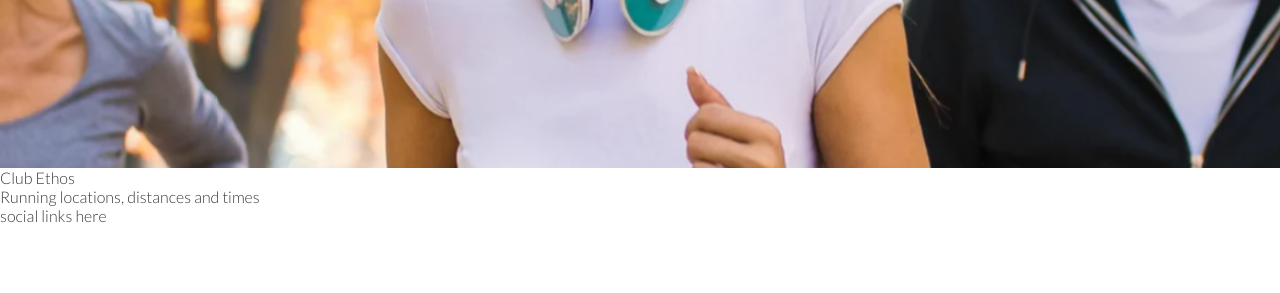
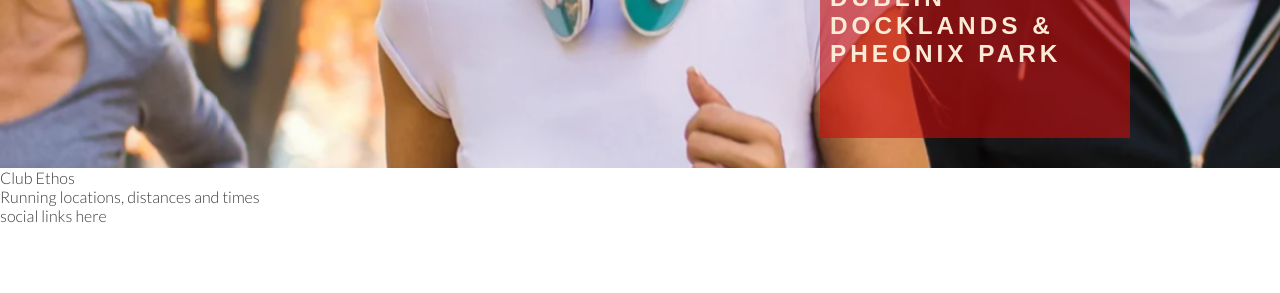
Before and after one commit to Edwinharen/loverunningproject, a plain HTML site: page index.html in a window 1280 px wide. Shown: the part 507-800 px from the top of the page. Drawn offline with nearby package versions, Linux system fonts and the light colour scheme.

Commit message:
add text placeholder on top of image

```diff
--- a/assets/css/style.css
+++ b/assets/css/style.css
@@ -60,6 +60,7 @@ h1, h2 {
     height: 600px;
     width: 100%;
     overflow: hidden;
+    position: relative;
 
 }
 
@@ -81,3 +82,22 @@ h1, h2 {
 transform: scale(1.1);
     }
 }
+
+#cover-text, cover-text h2 {
+    color: antiquewhite;
+}
+
+#cover-text {
+    font-size: 130%;
+    font-family: Oswalt, sans-serif;
+    text-transform: uppercase;
+    letter-spacing: 4px;
+    width: 300px;
+    height: 200px;
+    padding-top: 30px;
+    padding-left: 10px;
+    background-color: rgb(200, 12, 12, .6);
+    bottom: 30px;
+    right: 150px;
+    position: absolute;
+}
--- a/index.html
+++ b/index.html
@@ -32,6 +32,10 @@
     </header>
     <section id="hero-outer">
         <div id="hero-image"></div>
+        <div id="cover-text">
+            <h2>Love Running</h2>
+            <h3>Dublin Docklands & Pheonix Park</h3>
+        </div>
     </section>
     <section>
         Club Ethos
```
